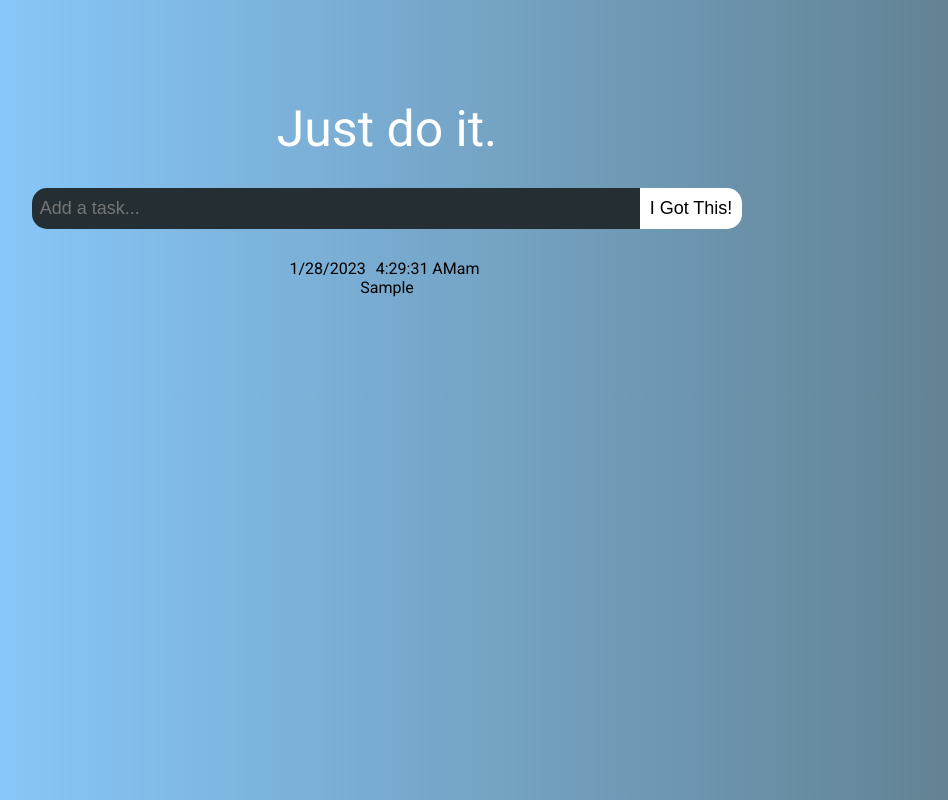
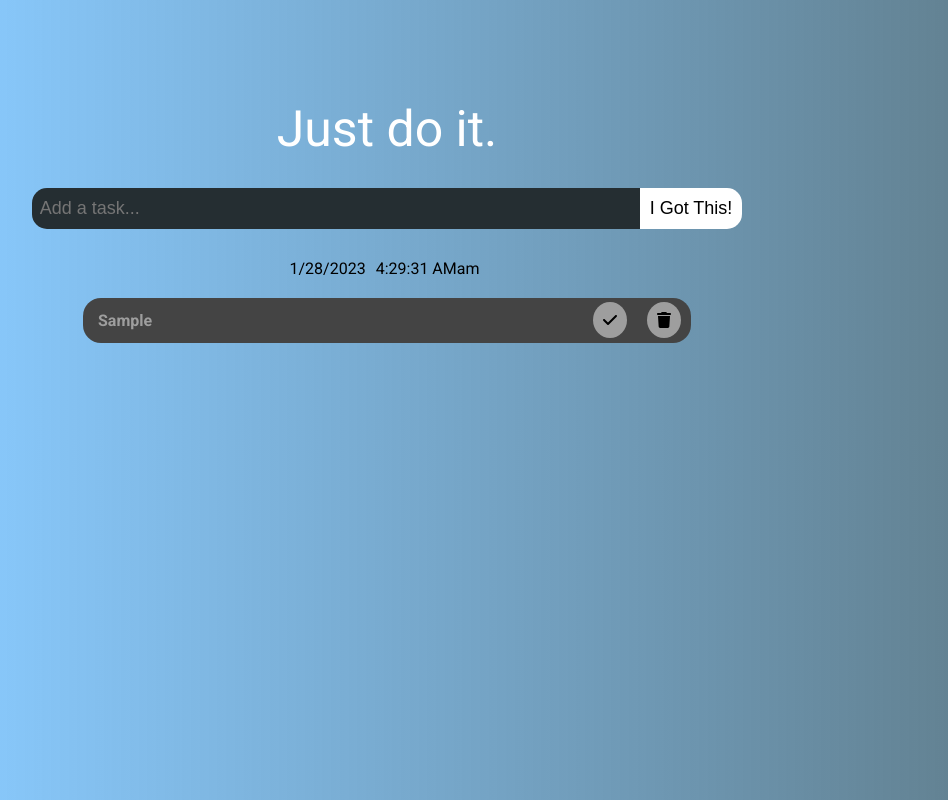
Before and after one commit to mohamedCleanCode/To-Do-List-React, a React (Create React App) app: page / in a window 1280 px wide. Both pictures are taken after typing "Sample" into the empty fields and a click on the button "I Got This!". Shown: the whole page, without its empty margins (253-1201 px from the left). Built offline with nearby package versions, Linux system fonts and the light colour scheme.

Commit message:
add fontawesome and styles to task component

```diff
--- a/package.json
+++ b/package.json
@@ -3,6 +3,10 @@
   "version": "0.1.0",
   "private": true,
   "dependencies": {
+    "@fortawesome/fontawesome-svg-core": "^6.2.1",
+    "@fortawesome/free-regular-svg-icons": "^6.2.1",
+    "@fortawesome/free-solid-svg-icons": "^6.2.1",
+    "@fortawesome/react-fontawesome": "^0.2.0",
     "@testing-library/jest-dom": "^5.16.5",
     "@testing-library/react": "^13.4.0",
     "@testing-library/user-event": "^13.5.0",
--- a/src/App.css
+++ b/src/App.css
@@ -37,3 +37,32 @@
 .App .ToDoInput form input:focus {
   outline: none;
 }
+.App .task {
+  width: 50%;
+  background-color: #444;
+  margin: 20px auto;
+  border-radius: 18px;
+  display: flex;
+  height: 45px;
+  justify-content: space-between;
+  align-items: center;
+  padding-left: 15px;
+  cursor: pointer;
+}
+.App .task p {
+  color: #9e9e9e;
+  font-weight: bold;
+}
+.App .task .actions {
+}
+.App .task .actions svg {
+  margin: 10px;
+  background-color: #9e9e9e;
+  padding: 10px;
+  border-radius: 50%;
+  cursor: pointer;
+}
+.App .task .actions .check {
+}
+.App .task .actions .trash {
+}
--- a/src/App.js
+++ b/src/App.js
@@ -7,6 +7,7 @@ function App() {
   let [todos, setTodos] = useState([]);
   const addToDo = (todo) => {
     setTodos([...todos, todo]);
+    localStorage.setItem("tasks", JSON.stringify(todos));
   };
   return (
     <div className="App">
--- a/src/components/Task.js
+++ b/src/components/Task.js
@@ -1,5 +1,16 @@
+import { faCheck, faTrash } from "@fortawesome/free-solid-svg-icons";
+import { FontAwesomeIcon } from "@fortawesome/react-fontawesome";
+
 const Task = ({ name }) => {
-  return <div>{name}</div>;
+  return (
+    <div className="task">
+      <p>{name}</p>
+      <div className="actions">
+        <FontAwesomeIcon icon={faCheck} />
+        <FontAwesomeIcon icon={faTrash} />
+      </div>
+    </div>
+  );
 };
 
 export default Task;
```
Also changed, not shown: 1 other file (tests, documents, lock files or other folders).
